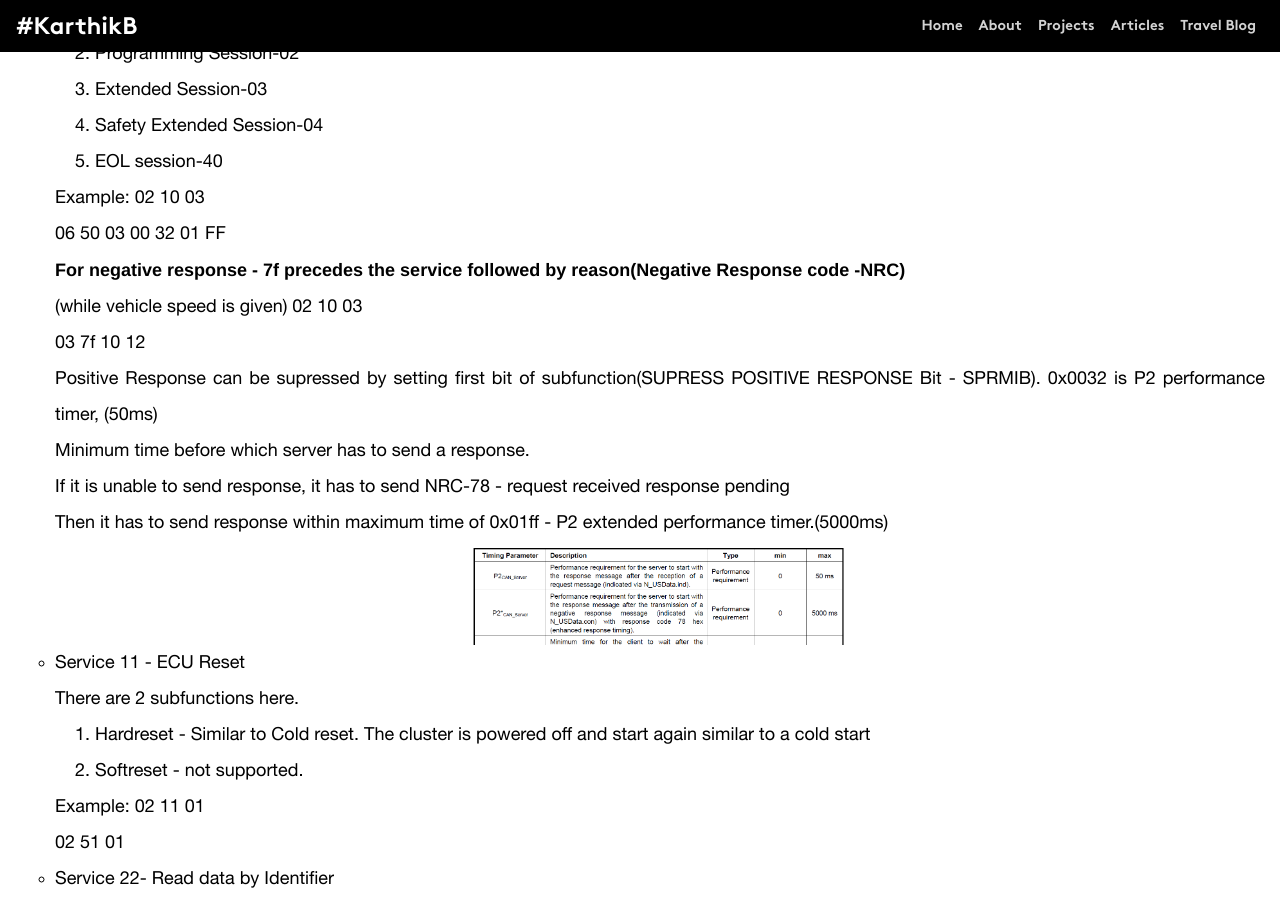
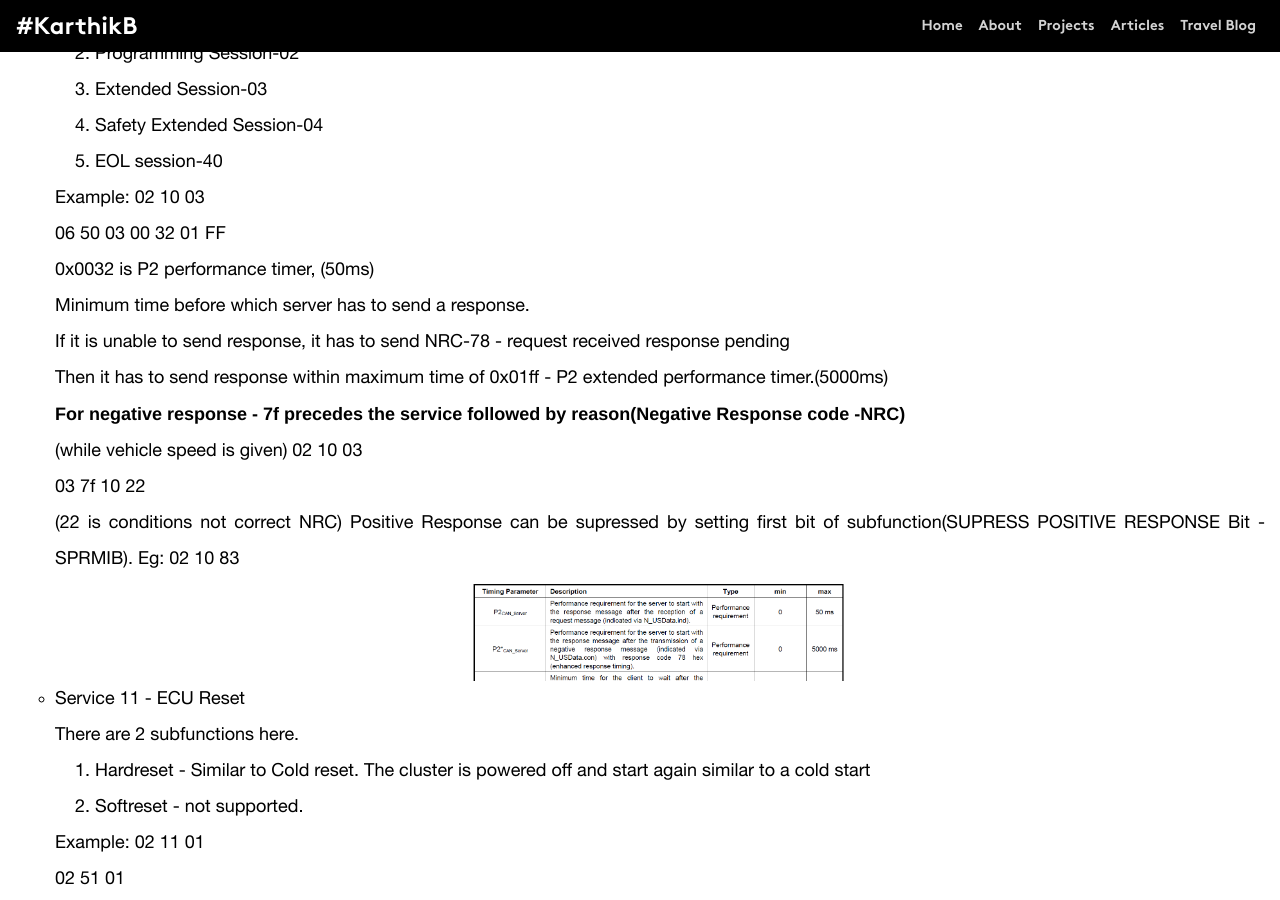
Before and after one commit to karthik-balu/karthik-balu.github.io, a Jekyll site: the page built from _posts/2017-11-23-Diving-into-UDS.html, in a window 1280 px wide and 900 px high, scrolled down 3359 px. Built offline with Jekyll 4.4.1, drawn with Linux system fonts in a browser that asks for light colours; some of the changed text lies outside the part shown.

Commit message:
Edits to UDS, about me

```diff
--- a/_posts/2017-11-23-Diving-into-UDS.html
+++ b/_posts/2017-11-23-Diving-into-UDS.html
@@ -90,17 +90,20 @@ category: projects
 
         02 10 03 <br>
         06 50 03 00 32 01 FF  <br>
+				0x0032 is P2 performance timer, (50ms) <br>
+        Minimum time before which server has to send a response.<br>
+        If it is unable to send response, it has to send NRC-78 - request received response pending<br>
+        Then it has to send response within maximum time of 0x01ff - P2 extended performance timer.(5000ms)<br>
+
 
         <b>For negative response - 7f precedes the service followed by reason(Negative Response code -NRC)</b><br>
         (while vehicle speed is given) 02 10 03 <br>
-        03 7f 10 12 <br>
+        03 7f 10 22 <br>(22 is conditions not correct NRC)
 
         Positive Response can be supressed by setting first bit of subfunction(SUPRESS POSITIVE RESPONSE Bit - SPRMIB).
-        0x0032 is P2 performance timer, (50ms) <br>
-        Minimum time before which server has to send a response.<br>
-        If it is unable to send response, it has to send NRC-78 - request received response pending<br>
-        Then it has to send response within maximum time of 0x01ff - P2 extended performance timer.(5000ms)<br>
-        <img src="/static/images/projects/p5/i3.png" class="image-center image-bigger" />
+				Eg:    02 10 83 <br>
+
+				<img src="/static/images/projects/p5/i3.png" class="image-center image-bigger" />
 
 
         <li>Service 11 - ECU Reset</li>
@@ -171,8 +174,8 @@ category: projects
 
 An Overview on Negative Response Codes:
 <img src="/static/images/projects/p5/i6.png" class="image-center image-bigger" />
-
-
+		<br>
+		I have intentionally not covered Service 14 - Clear DTC, Service 19 - Read DTC here. More on them later!
 		<p>
 			NOTE: Images taken from Softing poster, Ford GGDS spec, Vector Diagnostic Seminar Spec, Reproduced here for understanding purposes.
 		</p>
--- a/about/index.html
+++ b/about/index.html
@@ -12,10 +12,8 @@ title: "#KarthikB"
 <br />
 <div class="col-10 offset-2 about center">
 <p>
-I am an Electronics Undergraduate at SRM Easwari Engineering College, with a passion for Programming. I'm inclined towards working with Embedded Systems, Internet of Things and Application Development. My programming skill-set includes C, C++, Python while my web-development tools include HTML,CSS and Bootstrap Framework. I've also worked with Github Version Control, have debugged with Valgrind and GDB.
-</p>
-<p>
-Currently, I'm working on implementation of Machine Learning algorithms and applying them. My further interests include mastering Tensor Flow, working with ROS.
+I am a Software Engineer with Visteon Corporation, starting my career with them in August of 2017. I am a validation engineer for Jaguar & Land Rover Cluster Panel Programs, with exposure to CAN, LIN and Ethernet protocols  finding 40 defects so far in a near stable software. I have tested complex features including seatbelt, Diagnostics/UDS,Passenger airbag, Terrain response, ADAS and I have been recognised in my organization for my performance with a Silver Award recently. I am aware of ASPICE process and have been exposed to a  Agile methodology.
+More on me - I am an Electronics Undergraduate at SRM Easwari Engineering College, with a passion for Programming. I'm inclined towards working with Embedded Systems, Internet of Things and Application Development. My programming skill-set includes C, C++, Python while my web-development tools include HTML,CSS and Bootstrap Framework. I've also worked with Github Version Control, have debugged with Valgrind and GDB.
 </p>
 
 <p>
```
